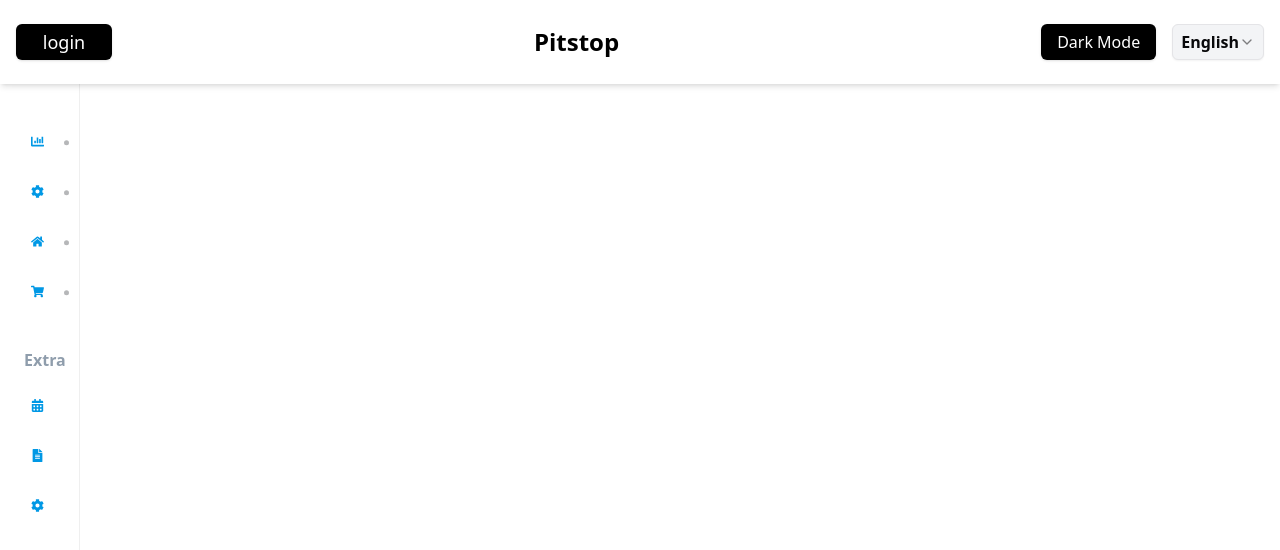
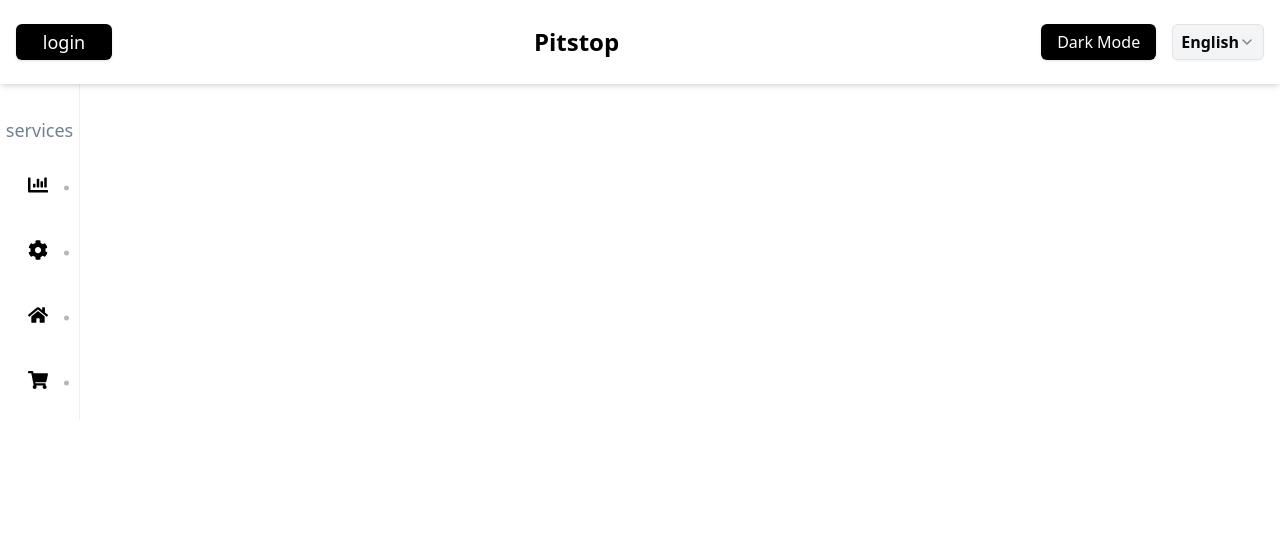
Before and after one commit to mohamad-massoudi/pitstop-p, a Next.js app in the folder pitstop/frontend/Phase-01/: page / in a window 1280 px wide. Shown: the top 550 px of the page. Built offline with nearby package versions, Linux system fonts and the light colour scheme.

Commit message:
react-pro-fixed

```diff
--- a/pitstop/frontend/Phase-01/components/CustomSidebar.jsx
+++ b/pitstop/frontend/Phase-01/components/CustomSidebar.jsx
@@ -1,6 +1,13 @@
-import React, { useState } from 'react';
-import { Sidebar, Menu, MenuItem, SubMenu } from 'react-pro-sidebar';
-import { FaHome, FaShoppingCart, FaFileAlt, FaCalendarAlt, FaCog, FaChartBar } from 'react-icons/fa'; // استفاده از آیکون‌های react-icons
+import React, { useState } from "react";
+import { Sidebar, Menu, MenuItem, SubMenu } from "react-pro-sidebar";
+import {
+  FaHome,
+  FaShoppingCart,
+  FaFileAlt,
+  FaCalendarAlt,
+  FaCog,
+  FaChartBar,
+} from "react-icons/fa"; // استفاده از آیکون‌های react-icons
 
 const Playground = () => {
   const [collapsed, setCollapsed] = useState(true); // نوار کناری به طور پیش‌فرض بسته است
@@ -8,26 +15,29 @@ const Playground = () => {
 
   const menuItemStyles = {
     root: {
-      fontSize: '13px',
+      fontSize: "14px", // افزایش اندازه فونت منو
       fontWeight: 400,
     },
     icon: {
-      color: '#0098e5',
+      color: "black", // تغییر رنگ آیکون‌ها به مشکی
+      fontSize: "1.25rem", // بزرگتر کردن اندازه آیکون‌ها
+      marginRight: "10px", // افزایش فاصله بین آیکون و متن
     },
     SubMenuExpandIcon: {
-      color: '#b6b7b9',
+      color: "#b6b7b9",
     },
     subMenuContent: ({ level }) => ({
-      backgroundColor: level === 0 ? '#fbfcfd' : 'transparent',
+      backgroundColor: level === 0 ? "#fbfcfd" : "transparent",
     }),
     button: {
-      '&:hover': {
-        backgroundColor: '#c5e4ff',
-        color: '#44596e',
+      "&:hover": {
+        backgroundColor: "#c5e4ff",
+        color: "#44596e",
       },
     },
     label: ({ open }) => ({
       fontWeight: open ? 600 : undefined,
+      fontSize: "1.2rem", // بزرگتر کردن اندازه فونت برای عنوان
     }),
   };
 
@@ -36,58 +46,60 @@ const Playground = () => {
       <Sidebar
         collapsed={collapsed}
         breakPoint="md"
-        rtl={rtl}
         rootStyles={{
-          color: '#607489',
+          position:"fixed",
+          color: "#607489",
         }}
         backgroundColor="#ffffff"
         onMouseEnter={() => setCollapsed(false)} // وقتی موس وارد نوار کناری می‌شود
-        onMouseLeave={() => setCollapsed(true)}  // وقتی موس از نوار کناری خارج می‌شود
+        onMouseLeave={() => setCollapsed(true)} // وقتی موس از نوار کناری خارج می‌شود
       >
         <div className="flex flex-col h-full">
-          <div className="my-4"> {/* Placeholder for SidebarHeader */} </div>
-          <div className="flex-1 mb-8">
-            <Menu menuItemStyles={menuItemStyles}>
-              <SubMenu label="Charts" icon={<FaChartBar />} suffix={<div className="badge-danger">6</div>}>
-                <MenuItem>Pie charts</MenuItem>
-                <MenuItem>Line charts</MenuItem>
-                <MenuItem>Bar charts</MenuItem>
+          <div> {/* Placeholder for SidebarHeader */} </div>
+          <div className="flex-1">
+            <div className="px-6 mb-4 mt-8 flex justify-center ">
+              <h2 className="font-medium opacity-90 text-lg">services</h2> {/* افزایش اندازه متن */}
+            </div>
+            <Menu menuItemStyles={menuItemStyles} className="flex flex-col">
+              <SubMenu
+                label="Charts"
+                icon={<FaChartBar className="text-xl" />} // تغییر اندازه آیکون‌ها
+                suffix={<div className="badge-danger text-base">6</div>} // افزایش اندازه متن در بخش badge
+                style={{ marginBottom: "15px" }} // اضافه کردن فاصله بین SubMenu ها
+              >
+                <MenuItem className="text-sm opacity-70">Pie charts</MenuItem> {/* کاهش اندازه و opacity برای متن */}
+                <MenuItem className="text-sm opacity-70">Line charts</MenuItem>
+                <MenuItem className="text-sm opacity-70">Bar charts</MenuItem>
               </SubMenu>
-              <SubMenu label="Maps" icon={<FaCog />}>
-                <MenuItem>Google maps</MenuItem>
-                <MenuItem>Open street maps</MenuItem>
+              <SubMenu
+                label="Maps"
+                icon={<FaCog className="text-xl" />}
+                style={{ marginBottom: "15px" }} // اضافه کردن فاصله بین SubMenu ها
+              >
+                <MenuItem className="text-sm opacity-70">Google maps</MenuItem> {/* کاهش اندازه و opacity برای متن */}
+                <MenuItem className="text-sm opacity-70">Open street maps</MenuItem>
               </SubMenu>
-              <SubMenu label="Components" icon={<FaHome />}>
-                <MenuItem>Grid</MenuItem>
-                <MenuItem>Layout</MenuItem>
+              <SubMenu
+                label="Components"
+                icon={<FaHome className="text-xl" />}
+                style={{ marginBottom: "15px" }} // اضافه کردن فاصله بین SubMenu ها
+              >
+                <MenuItem className="text-lg">Grid</MenuItem>
+                <MenuItem className="text-lg">Layout</MenuItem>
               </SubMenu>
-              <SubMenu label="E-commerce" icon={<FaShoppingCart />}>
-                <MenuItem>Product</MenuItem>
-                <MenuItem>Orders</MenuItem>
-                <MenuItem>Credit card</MenuItem>
+              <SubMenu
+                label="E-commerce"
+                icon={<FaShoppingCart className="text-xl" />}
+                style={{ marginBottom: "15px" }} // اضافه کردن فاصله بین SubMenu ها
+              >
+                <MenuItem className="text-lg">Product</MenuItem>
+                <MenuItem className="text-lg">Orders</MenuItem>
+                <MenuItem className="text-lg">Credit card</MenuItem>
               </SubMenu>
             </Menu>
-
-            <div className="px-6 mb-2 mt-8">
-              <h2 className="font-semibold opacity-70">Extra</h2>
-            </div>
-
-            <Menu menuItemStyles={menuItemStyles}>
-              <MenuItem icon={<FaCalendarAlt />} suffix={<div className="badge-success">New</div>}>
-                Calendar
-              </MenuItem>
-              <MenuItem icon={<FaFileAlt />}>Documentation</MenuItem>
-              <MenuItem disabled icon={<FaCog />}>
-                Examples
-              </MenuItem>
-            </Menu>
           </div>
-          <div className="my-4"> {/* Placeholder for SidebarFooter */} </div>
         </div>
       </Sidebar>
-
-      {/* حذف محتویات وسط صفحه */}
-      <main className="hidden"></main>
     </div>
   );
 };
```
